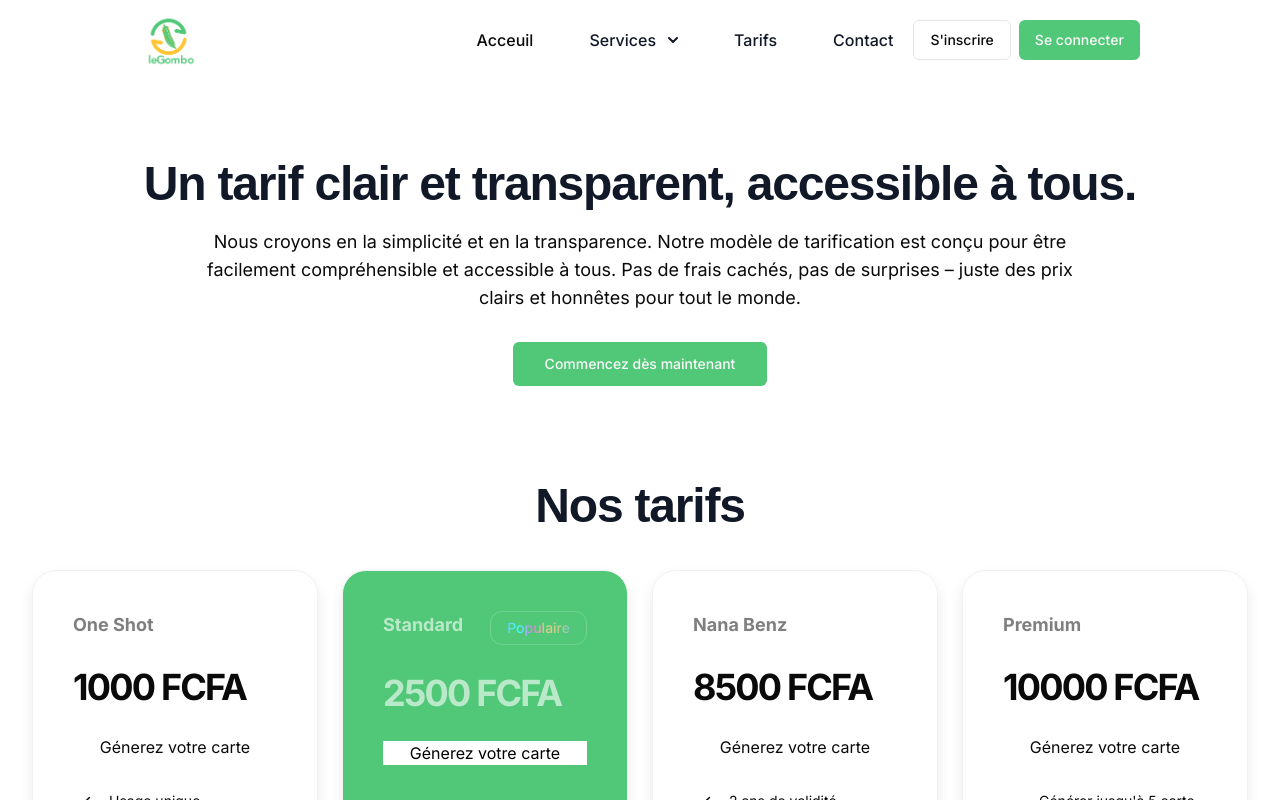
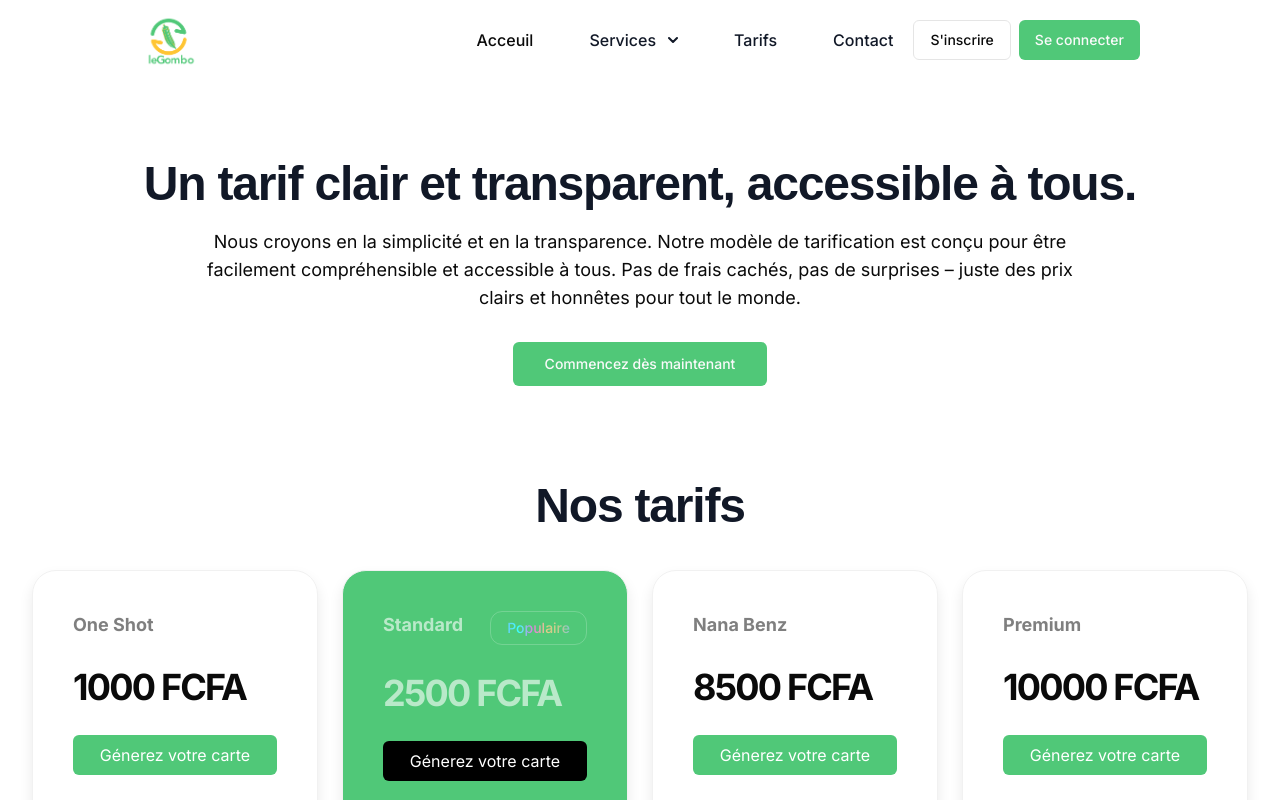
Before and after one commit to Jahlive032/leGombo, a Next.js app: page /tarifs in a window 1280 px wide. Shown: the top 800 px of the page. Built offline with nearby package versions, Linux system fonts and the light colour scheme.

Commit message:
stylisation des boutons

```diff
--- a/app/(home)/tarifs/components/HeroSection.tsx
+++ b/app/(home)/tarifs/components/HeroSection.tsx
@@ -120,7 +120,7 @@ const HeroSection = () =>{
                                             {price} FCFA
                                         </span>
                                     </div>
-                                    <button className={twMerge("btn btn-primary w-full mt-[30px]", inverse === true && 'bg-white text-black')}>
+                                    <button className={twMerge("btn bg-[#50c878] py-2 rounded-md text-white w-full mt-[30px]", inverse === true && 'bg-black text-white')}>
                                         {buttonText}
                                     </button>
                                     <ul className="flex flex-col gap-5 mt-8">
```
